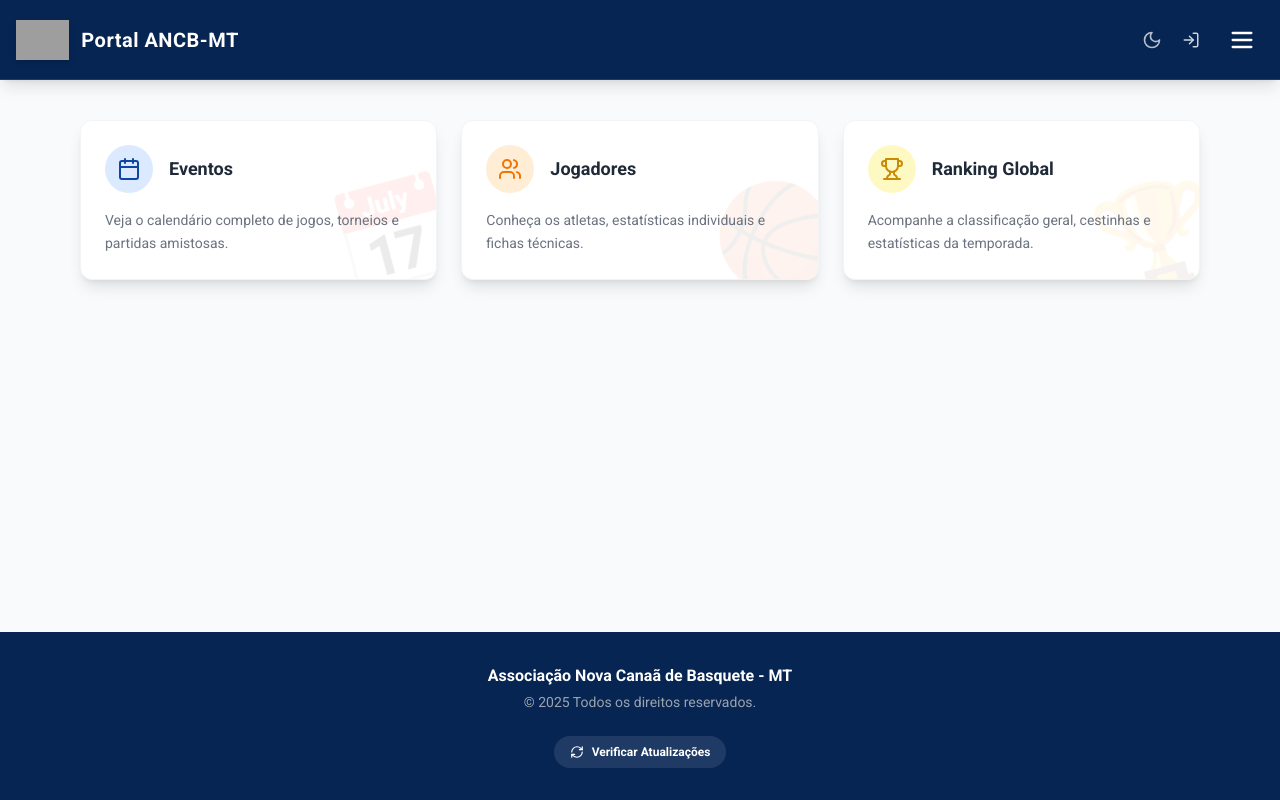
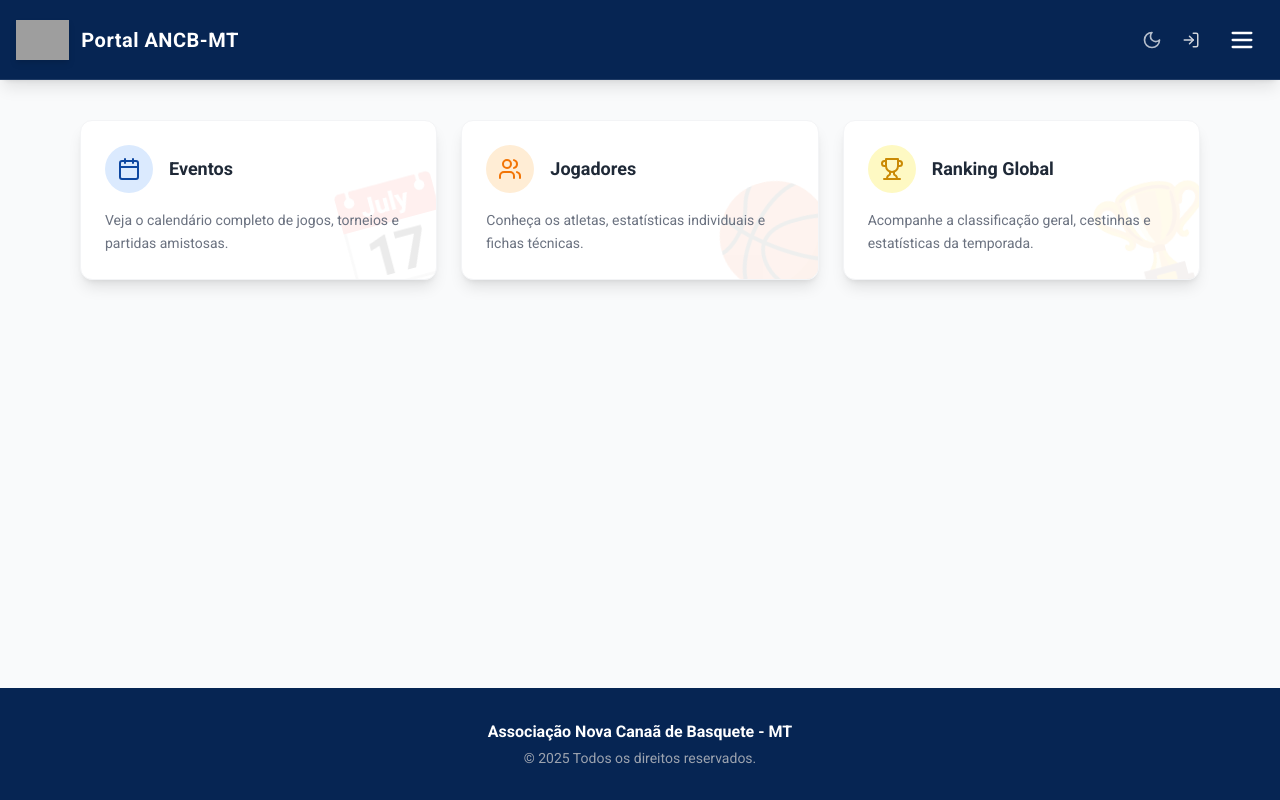
Before and after one commit to MateosPres/portalancb, a React (Vite) app: page / in a window 1280 px wide. Built offline with nearby package versions, Linux system fonts and the light colour scheme; no server answers; the database is empty; grey boxes are pictures that could not be loaded.

Commit message:
Update App.tsx

```diff
--- a/App.tsx
+++ b/App.tsx
@@ -21,7 +21,7 @@ import { AdminView } from './views/AdminView';
 import { PainelJogoView } from './views/PainelJogoView';
 import { ProfileView } from './views/ProfileView';
 import { ApoiadoresView } from './views/ApoiadoresView';
-import { LucideCalendar, LucideUsers, LucideTrophy, LucideLogOut, LucideUser, LucideShield, LucideLock, LucideMail, LucideMoon, LucideSun, LucideEdit, LucideCamera, LucideLoader2, LucideLogIn, LucideBell, LucideCheckSquare, LucideMegaphone, LucideDownload, LucideShare, LucidePlus, LucidePhone, LucideInfo, LucideX, LucideExternalLink, LucideStar, LucideShare2, LucidePlusSquare, LucideUserPlus, LucideRefreshCw, LucideBellRing, LucideSettings } from 'lucide-react';
+import { LucideCalendar, LucideUsers, LucideTrophy, LucideLogOut, LucideUser, LucideShield, LucideLock, LucideMail, LucideMoon, LucideSun, LucideEdit, LucideCamera, LucideLoader2, LucideLogIn, LucideBell, LucideCheckSquare, LucideMegaphone, LucideDownload, LucideShare, LucidePlus, LucidePhone, LucideInfo, LucideX, LucideExternalLink, LucideStar, LucideShare2, LucidePlusSquare, LucideUserPlus, LucideBellRing, LucideSettings } from 'lucide-react';
 import imageCompression from 'browser-image-compression';
 import { Header } from './components/Header';
 import { formatCpf, formatPhoneForDisplay, normalizeCpfForStorage, normalizePhoneForStorage } from './utils/contactFormat';
@@ -103,22 +103,58 @@ const App: React.FC = () => {
     const [isIos, setIsIos] = useState(false);
     const [isAndroid, setIsAndroid] = useState(false);
     const [isStandalone, setIsStandalone] = useState(false);
-    const [isUpdating, setIsUpdating] = useState(false);
+    const hasAutoReloadedForUpdate = useRef(false);
 
     // --- AUTO UPDATE PWA LOGIC ---
     useEffect(() => {
+        if (!('serviceWorker' in navigator)) return;
+
+        const reloadAppOnce = () => {
+            if (hasAutoReloadedForUpdate.current) return;
+            hasAutoReloadedForUpdate.current = true;
+            window.location.reload();
+        };
+
+        const applyWaitingWorker = (registration?: ServiceWorkerRegistration | null) => {
+            if (!registration?.waiting) return;
+            try {
+                registration.waiting.postMessage({ type: 'SKIP_WAITING' });
+            } catch (error) {
+                console.warn('Não foi possível ativar o SW em espera:', error);
+            }
+        };
+
+        const onControllerChange = () => {
+            reloadAppOnce();
+        };
+
+        navigator.serviceWorker.addEventListener('controllerchange', onControllerChange);
+
         const updateSW = async () => {
-            if ('serviceWorker' in navigator) {
             try {
                 const registration = await navigator.serviceWorker.getRegistration();
-                    if (registration) {
+                if (!registration) return;
+
+                applyWaitingWorker(registration);
+
+                registration.onupdatefound = () => {
+                    const installingWorker = registration.installing;
+                    if (!installingWorker) return;
+
+                    installingWorker.onstatechange = () => {
+                        if (installingWorker.state === 'installed' && navigator.serviceWorker.controller) {
+                            applyWaitingWorker(registration);
+                        }
+                    };
+                };
+
                 await registration.update();
-                    }
+                applyWaitingWorker(registration);
             } catch (error) {
                 console.log('SW update check skipped (preview environment)');
             }
-            }
         };
+
         updateSW();
         const handleVisibilityChange = () => {
             if (document.visibilityState === 'visible') {
@@ -126,7 +162,10 @@ const App: React.FC = () => {
             }
         };
         document.addEventListener('visibilitychange', handleVisibilityChange);
-        return () => document.removeEventListener('visibilitychange', handleVisibilityChange);
+        return () => {
+            document.removeEventListener('visibilitychange', handleVisibilityChange);
+            navigator.serviceWorker.removeEventListener('controllerchange', onControllerChange);
+        };
     }, []);
 
     useEffect(() => {
@@ -559,33 +598,6 @@ const App: React.FC = () => {
         setCurrentView('jogadores');
     };
 
-    const handleManualUpdate = async () => {
-        setIsUpdating(true);
-        if ('serviceWorker' in navigator) {
-            try {
-                const registration = await navigator.serviceWorker.getRegistration();
-                if (registration) {
-                    await registration.update();
-                    setTimeout(() => {
-                        setIsUpdating(false);
-                        window.location.reload();
-                        alert("Atualização pronta! Por favor, reinicie o aplicativo para aplicar as mudanças.");
-                    }, 2000);
-                } else {
-                    setIsUpdating(false);
-                    alert("Serviço de atualização não encontrado.");
-                }
-            } catch (error) {
-                console.error("Update error:", error);
-                setIsUpdating(false);
-                alert("Erro ao verificar atualizações.");
-            }
-        } else {
-            setIsUpdating(false);
-            alert("Seu navegador não suporta atualizações automáticas.");
-        }
-    };
-
     const resetRegisterForm = () => {
         setRegName('');
         setRegNickname('');
@@ -950,12 +962,6 @@ const App: React.FC = () => {
                 <footer className="bg-[#062553] text-white text-center py-8 mt-10">
                     <p className="font-bold mb-1">Associação Nova Canaã de Basquete - MT</p>
                     <p className="text-sm text-gray-400">&copy; 2025 Todos os direitos reservados.</p>
-                    <div className="mt-6 flex justify-center">
-                        <button onClick={handleManualUpdate} disabled={isUpdating} className="inline-flex items-center gap-2 bg-white/10 hover:bg-white/20 px-4 py-2 rounded-full text-xs font-bold transition-all disabled:opacity-50">
-                            <LucideRefreshCw size={14} className={isUpdating ? 'animate-spin' : ''} />
-                            {isUpdating ? 'Verificando...' : 'Verificar Atualizações'}
-                        </button>
-                    </div>
                     {(!isStandalone && (deferredPrompt || isIos)) && (<button onClick={() => { if (isIos) setShowInstallModal(true); else if (deferredPrompt) deferredPrompt.prompt(); }} className="mt-4 inline-flex items-center gap-2 bg-white/10 hover:bg-white/20 px-4 py-2 rounded-full text-xs font-bold transition-all"><LucideDownload size={14} /> Instalar Portal</button>)}
                 </footer>
             )}
```
Lines whose indentation alone changed are shown as unchanged.
